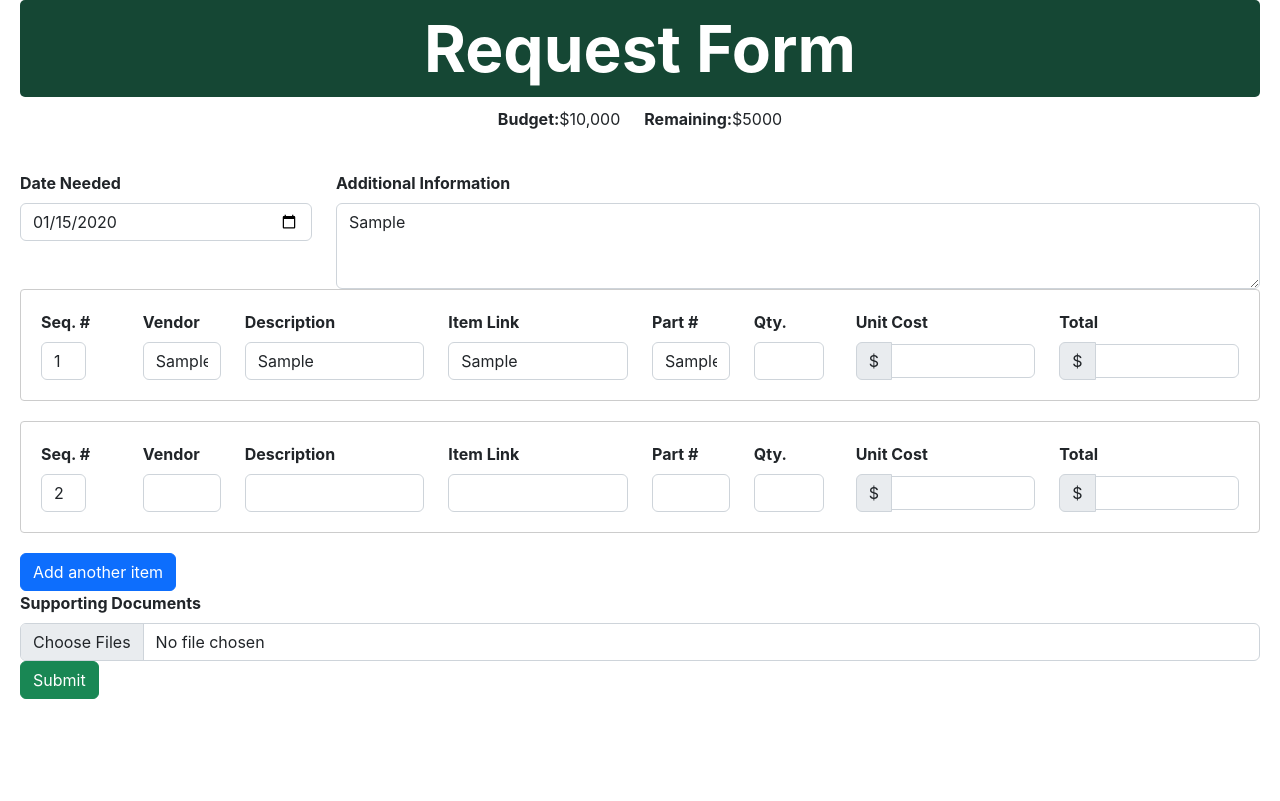
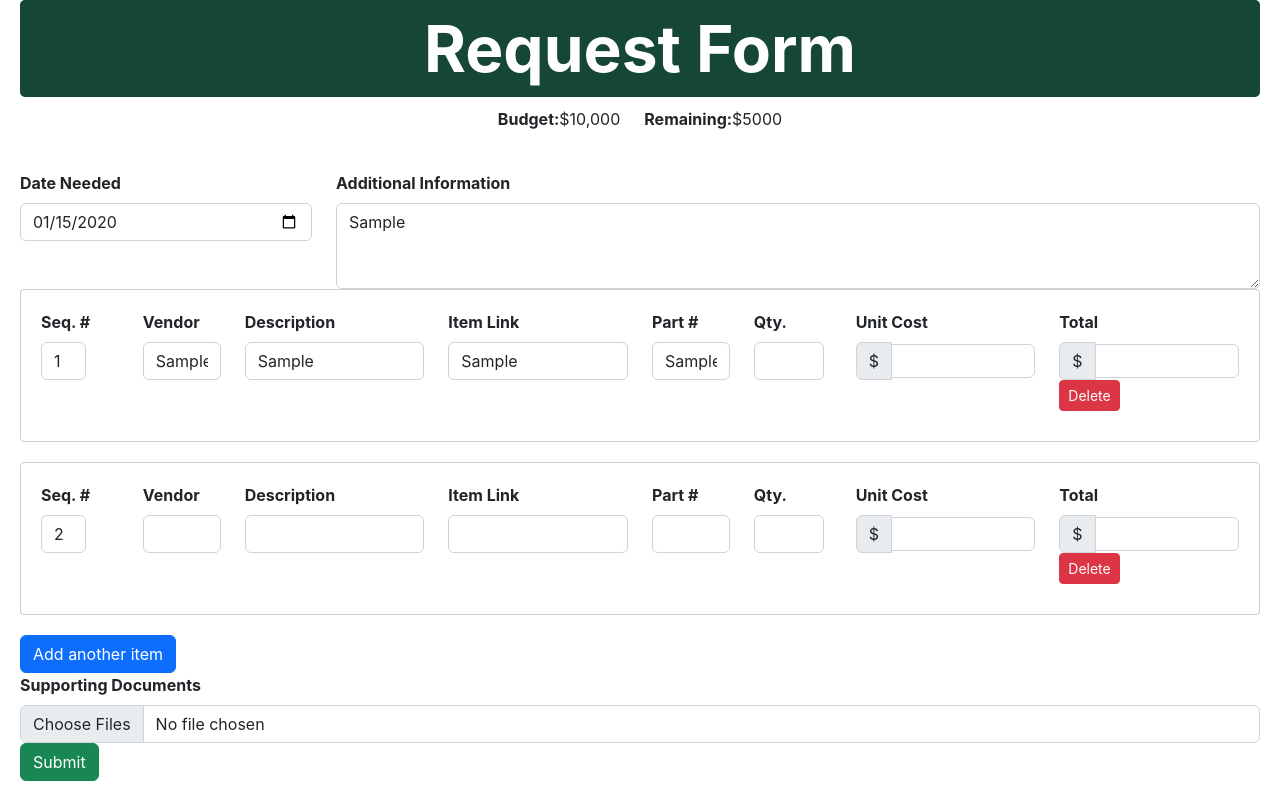
Before and after one commit to UTDallasEPICS/UTDesign-Procurement, a Next.js app in the folder procurement-manager/: page /orders/studentrequest in a window 1280 px wide. Both pictures are taken after typing "2020-01-15", "Sample", "Sample", "Sample", "Sample", "Sample" into the empty fields and a click on the button "Add another item". Built offline with nearby package versions, Linux system fonts and the light colour scheme.

Commit message:
delete button

```diff
--- a/procurement-manager/pages/orders/studentrequest.tsx
+++ b/procurement-manager/pages/orders/studentrequest.tsx
@@ -61,6 +61,15 @@ const handleUnitCostBlur = (
   newItems[index].unitCost = e.target.value;
   setItems(newItems);
 };
+
+const handleDeleteItem = (index: number) => {
+  const newItems = items.filter((_, i) => i !== index);
+  newItems.forEach((item, i) => {
+    item.sequence = i + 1;
+  });
+  setItems(newItems);
+};
+
 
 
 
@@ -360,6 +369,20 @@ const handleUnitCostBlur = (
 </InputGroup>
 
                 </Form.Group>
+                <Col md={1} className="d-flex align-items-end">
+  {items.length>1 && (<Button
+    variant="danger"
+    size="sm"
+    type="button"
+    onClick={() => handleDeleteItem(index)}
+    className={styles.deleteButton}
+    disabled={items.length === 1}
+  >
+    Delete
+  </Button>)}
+
+</Col>
+
               </Col>
             </Row>
           </div>
--- a/procurement-manager/styles/request.module.css
+++ b/procurement-manager/styles/request.module.css
@@ -354,3 +354,7 @@
           -webkit-appearance: none;
           margin: 0;
         }
+
+                .deleteButton {
+                  margin-bottom: 10px;
+                }
```
